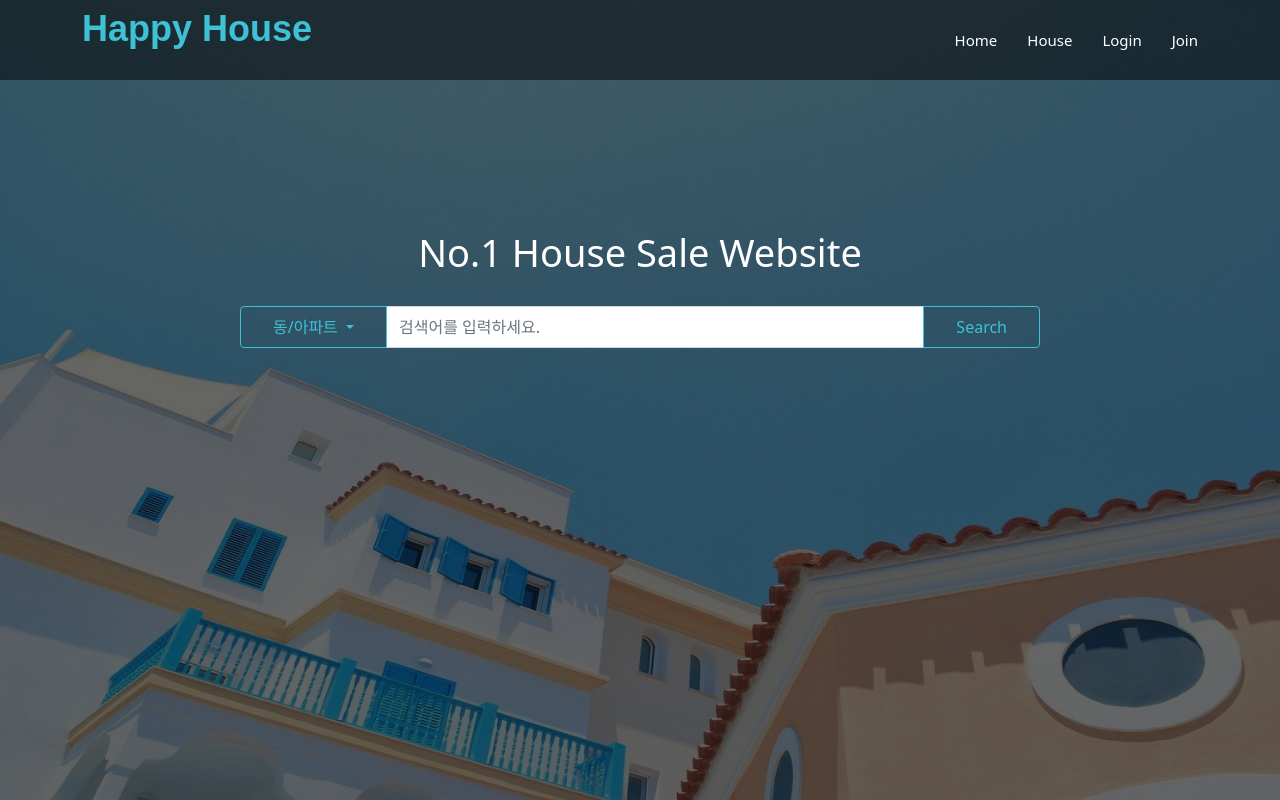
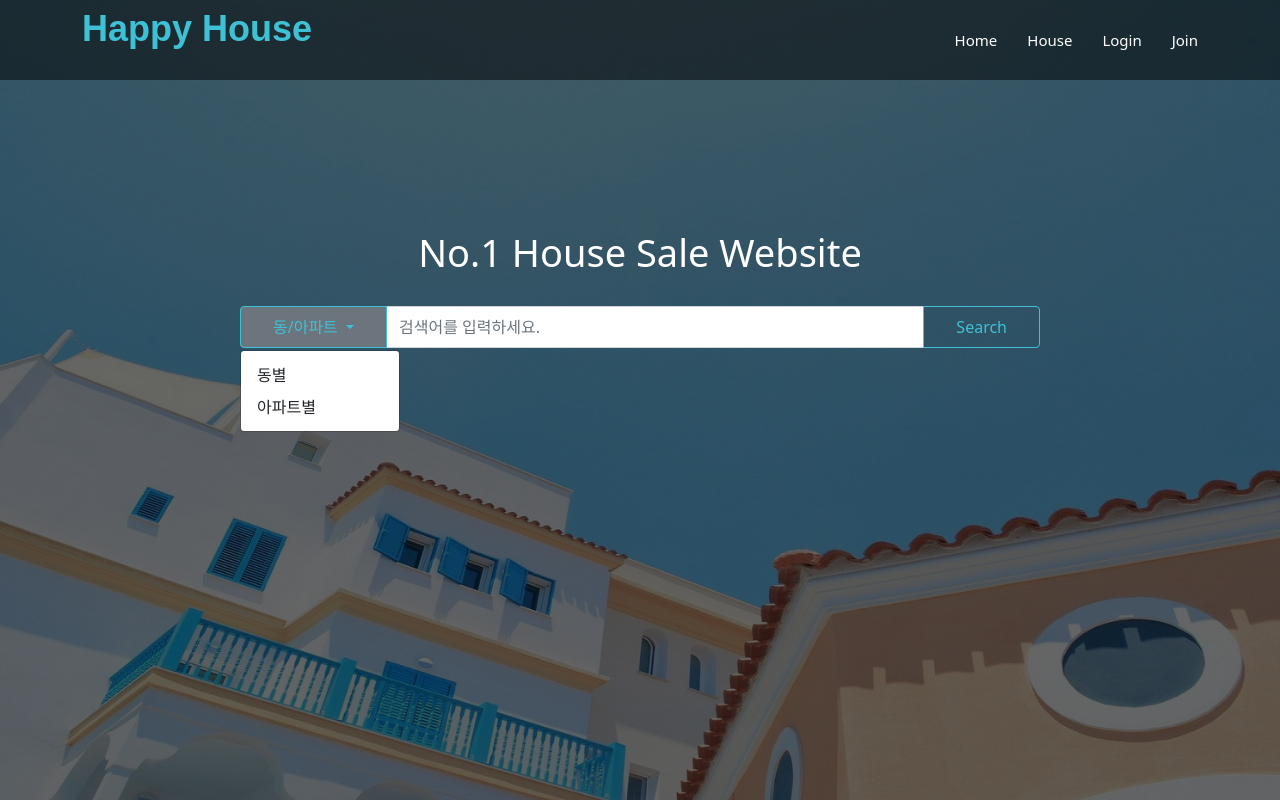
Before and after one commit to HappyHouse5/happyhouse2, a Vue app: page / in a window 1280 px wide. Both pictures are taken after a click on the button "동/아파트". Shown: the top 800 px of the page. Built offline with nearby package versions, Linux system fonts and the light colour scheme.

Commit message:
05221658

```diff
--- a/src/components/HouseSearch.vue
+++ b/src/components/HouseSearch.vue
@@ -1,7 +1,9 @@
 <template>
      <!-- ======= hero Section ======= -->
+
     <section id="hero">
       <div class="hero-container">
+
         <div
           id="heroCarousel"
           class="carousel carousel-fade"
@@ -25,11 +27,11 @@
                       data-bs-toggle="dropdown"
                       aria-expanded="false"
                     >
-                      동/아파트
+                      {{type}}
                     </button>
                     <ul class="dropdown-menu">
-                      <li><a class="dropdown-item" href="#" id="dong-search">동별</a></li>
-                      <li><a class="dropdown-item" href="#" id="apt-search">아파트별</a></li>
+                      <li><a class="dropdown-item" href="#" id="dong-search" @click="typeChange('dong')">동별</a></li>
+                      <li><a class="dropdown-item" href="#" id="apt-search" @click="typeChange('apt')">아파트별</a></li>
                     </ul>
                     <input
                       type="text"
@@ -38,12 +40,14 @@
                       placeholder="검색어를 입력하세요."
                       name="searchWord"
                       id="searchText"
+                      v-model="searchWord"
                     />
                     <button
                       class="btn btn-outline-secondary btn-main-search"
                       type="button"
                       aria-expanded="false"
                       id="searchApt"
+                      v-on:click="search"
                     >
                       Search
                     </button>
@@ -61,7 +65,27 @@
 <script>
 export default {
     name: "HouseSearch",
+    data:function(){
+      return{
+        searchType: "dong",
+        searchWord: "",
+        type: "동/아파트",
+      }
+    },
+    methods:{
+      search: function(){
+        console.log(this.searchType + " : " + this.searchWord);
+        this.$router.push({name: 'House', params: {searchType: this.searchType, searchWord: this.searchWord}}).catch(()=>{});
+      },
+      typeChange:function(data){
+        this.searchType = data;
+        if(data == 'dong') this.type = "동별";
+        else this.type = "아파트별";
+      }
+    },
 }
+
+
 </script>
 
 <style>
--- a/src/main.js
+++ b/src/main.js
@@ -10,6 +10,7 @@ Vue.config.productionTip = false;
 // for bootstrap 5
 import "bootstrap/dist/css/bootstrap.min.css"
 import "bootstrap"
+import 'bootstrap/dist/js/bootstrap.bundle';
 // import "vue-kakao-sdk"
 // import "vue-kakao-api"
 
--- a/src/views/House.vue
+++ b/src/views/House.vue
@@ -210,8 +210,15 @@ export default {
         HouseSearch,
         ChartVue,
     },
+    watch:{
+      // console.log("house page");
+      // console.log(this.$route.params.searchType);
+      // console.log(this.$route.params.searchWord);
+    },
     data:function(){
         return{
+            searchType: this.$route.params.searchType,
+            searchWord: this.$route.params.searchWord == undefined ? "" : this.$route.params.searchWord,
             chartData1:[5, 40,15, 15, 8],
             chartData2:{
                 'a':5,
@@ -243,6 +250,9 @@ export default {
           'http://dapi.kakao.com/v2/maps/sdk.js?autoload=false&appkey=cb6a0403bc69b1c833879cae3c194c2b';
         document.head.appendChild(script);
       };
+
+      console.log(this.searchType);
+      console.log(this.searchWord);
     },
     methods:{
       initMap:function() {
```
